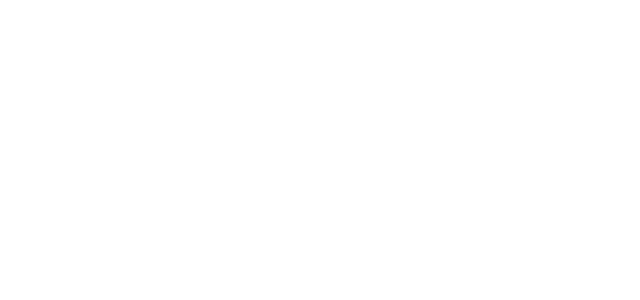
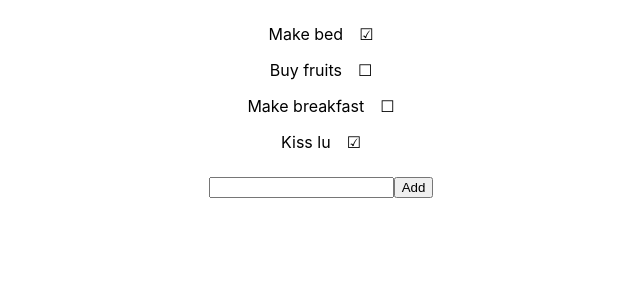
Before and after one commit to iskewedI/mobx-todo, a React (Create React App) app: page / in a window 1280 px wide. Shown: the top 300 px of the page, without its empty margins (319-959 px from the left). Built offline with nearby package versions, Linux system fonts and the light colour scheme.

Commit message:
- Implemented basic app logic with client MobX state and mocked server

```diff
--- /dev/null
+++ b/src/components/App.css
@@ -0,0 +1,5 @@
+.app {
+  display: flex;
+  flex-direction: column;
+  align-items: center;
+}
--- /dev/null
+++ b/src/components/App.tsx
@@ -0,0 +1,30 @@
+import ToDo from '../store/ToDo';
+import { observer } from 'mobx-react-lite';
+import './App.css';
+import ToDoList from './ToDoList';
+import FormInput from './FormInput';
+
+interface Props {
+  store: ToDo;
+}
+
+const App = observer(({ store }: Props) => {
+  const handleNewToDo = (newValue: string) => {
+    store.createToDo(newValue, false);
+  };
+
+  const handleCheckClick = (id: string, isCompleted: boolean) => {
+    store.editInStore(id, { isCompleted });
+  };
+
+  console.log(store.getToDos());
+
+  return (
+    <div className='app'>
+      <ToDoList store={store} onCheckClick={handleCheckClick} />
+      <FormInput title='Add' onSubmit={handleNewToDo} />
+    </div>
+  );
+});
+
+export default App;
--- /dev/null
+++ b/src/components/FormInput/index.tsx
@@ -0,0 +1,31 @@
+import { useRef } from 'react';
+import './FormInput.css';
+
+interface Props {
+  title: string;
+  onSubmit: (value: string) => void;
+}
+
+const FormInput = ({ title, onSubmit }: Props) => {
+  const inputRef = useRef<HTMLInputElement>(null);
+
+  const handleAdd = (
+    event: React.FormEvent<HTMLFormElement> | React.MouseEvent<HTMLElement>
+  ) => {
+    event.preventDefault();
+
+    const inputValue = inputRef.current?.value;
+    if (!inputValue) return;
+
+    onSubmit(inputValue);
+  };
+
+  return (
+    <form className='form-input' onSubmit={handleAdd}>
+      <input ref={inputRef} />
+      <button onClick={handleAdd}>{title}</button>
+    </form>
+  );
+};
+
+export default FormInput;
--- /dev/null
+++ b/src/components/ToDoList/ToDoList.css
@@ -0,0 +1,22 @@
+.todo-list {
+  display: flex;
+  flex-direction: column;
+  align-items: center;
+  margin: 1rem;
+}
+
+.todo {
+  display: flex;
+  gap: 1rem;
+  margin: 0.5rem 1rem;
+}
+
+.todo-button {
+  background: none;
+  color: inherit;
+  border: none;
+  padding: 0;
+  font: inherit;
+  outline: inherit;
+  cursor: pointer;
+}
--- /dev/null
+++ b/src/components/ToDoList/index.tsx
@@ -0,0 +1,25 @@
+import { observer } from 'mobx-react-lite';
+import './ToDoList.css';
+import ToDo from '../../store/ToDo';
+
+interface Props {
+  store: ToDo;
+  onCheckClick: (id: string, isCompleted: boolean) => void;
+}
+
+const ToDoList = observer(({ store, onCheckClick }: Props) => {
+  return (
+    <div className='todo-list'>
+      {store.ToDos.map(({ id, description, isCompleted }) => (
+        <div key={id} className='todo'>
+          <div>{description}</div>
+          <button className='todo-button' onClick={() => onCheckClick(id, !isCompleted)}>
+            {isCompleted ? '☑' : '☐'}
+          </button>
+        </div>
+      ))}
+    </div>
+  );
+});
+
+export default ToDoList;
--- a/src/index.tsx
+++ b/src/index.tsx
@@ -1,7 +1,16 @@
 import React from 'react';
 import ReactDOM from 'react-dom/client';
+import App from './components/App';
 import './index.css';
+import ToDo from './store/ToDo';
 
 const root = ReactDOM.createRoot(document.getElementById('root') as HTMLElement);
 
-root.render(<React.StrictMode></React.StrictMode>);
+const toDoStore = new ToDo();
+toDoStore.init();
+
+root.render(
+  <React.StrictMode>
+    <App store={toDoStore} />
+  </React.StrictMode>
+);
--- /dev/null
+++ b/src/server/ToDoApi.ts
@@ -0,0 +1,49 @@
+import { v4 as uuidv4 } from 'uuid';
+
+const DB: ToDoModel[] = [
+  { id: uuidv4(), description: 'Make bed', isCompleted: true },
+  { id: uuidv4(), description: 'Buy fruits', isCompleted: false },
+  { id: uuidv4(), description: 'Make breakfast', isCompleted: false },
+  { id: uuidv4(), description: 'Kiss lu', isCompleted: true },
+];
+
+const sleep = (time: number) =>
+  new Promise(res => {
+    setTimeout(() => {
+      res(null);
+    }, time);
+  });
+
+export const getToDoList = async () => {
+  // Act as if calling a backend server
+  await sleep(250);
+
+  return DB;
+};
+
+export const addNewToDo = async (description: string, isCompleted: boolean) => {
+  // Act as if calling a backend server
+  await sleep(15);
+
+  const newToDo: ToDoModel = {
+    id: uuidv4(),
+    description,
+    isCompleted,
+  };
+
+  DB.push(newToDo);
+
+  return newToDo;
+};
+
+export const editToDo = async (id: string, data: Partial<ToDoModel>) => {
+  await sleep(15);
+
+  const index = DB.findIndex(todo => todo.id === id);
+  if (index < 0) throw new Error(`Couldn't find todo with id => ${id}`);
+
+  DB[index].description = data.description ?? DB[index].description;
+  DB[index].isCompleted = data.isCompleted ?? DB[index].isCompleted;
+
+  return DB[index];
+};
--- /dev/null
+++ b/src/store/ToDo.ts
@@ -0,0 +1,57 @@
+import { makeObservable, observable, action, configure } from 'mobx';
+import { addNewToDo, editToDo, getToDoList } from '../server/ToDoApi';
+
+// State always needs to be changed through actions, which in practice also includes creation.
+configure({ enforceActions: 'always' });
+
+export default class ToDo {
+  ToDos: ToDoModel[] = [];
+
+  constructor() {
+    makeObservable(this, {
+      ToDos: observable,
+      init: action,
+      addToStore: action,
+      editInStore: action,
+      getToDos: action,
+      createToDo: action,
+      editToDo: action,
+    });
+  }
+
+  async init() {
+    const response = await getToDoList();
+
+    this.addToStore(...response);
+  }
+
+  addToStore(...todos: ToDoModel[]) {
+    this.ToDos.push(...todos);
+  }
+
+  getToDos() {
+    return this.ToDos;
+  }
+
+  editToDo(index: number, data: ToDoModel) {
+    this.ToDos[index] = data;
+  }
+
+  async createToDo(description: string, isCompleted: boolean) {
+    const response = await addNewToDo(description, isCompleted);
+
+    this.addToStore(response);
+  }
+
+  async editInStore(id: string, newData: Partial<ToDoModel>) {
+    try {
+      const editedToDo = await editToDo(id, newData);
+
+      const index = this.ToDos.findIndex(todo => todo.id === id);
+
+      this.editToDo(index, editedToDo);
+    } catch (error) {
+      console.error(error);
+    }
+  }
+}
--- /dev/null
+++ b/src/types/Entities.d.ts
@@ -0,0 +1,5 @@
+declare interface ToDoModel {
+  id: string;
+  description: string;
+  isCompleted: boolean;
+}
```
Also changed, not shown: src/components/FormInput/FormInput.css (added).
